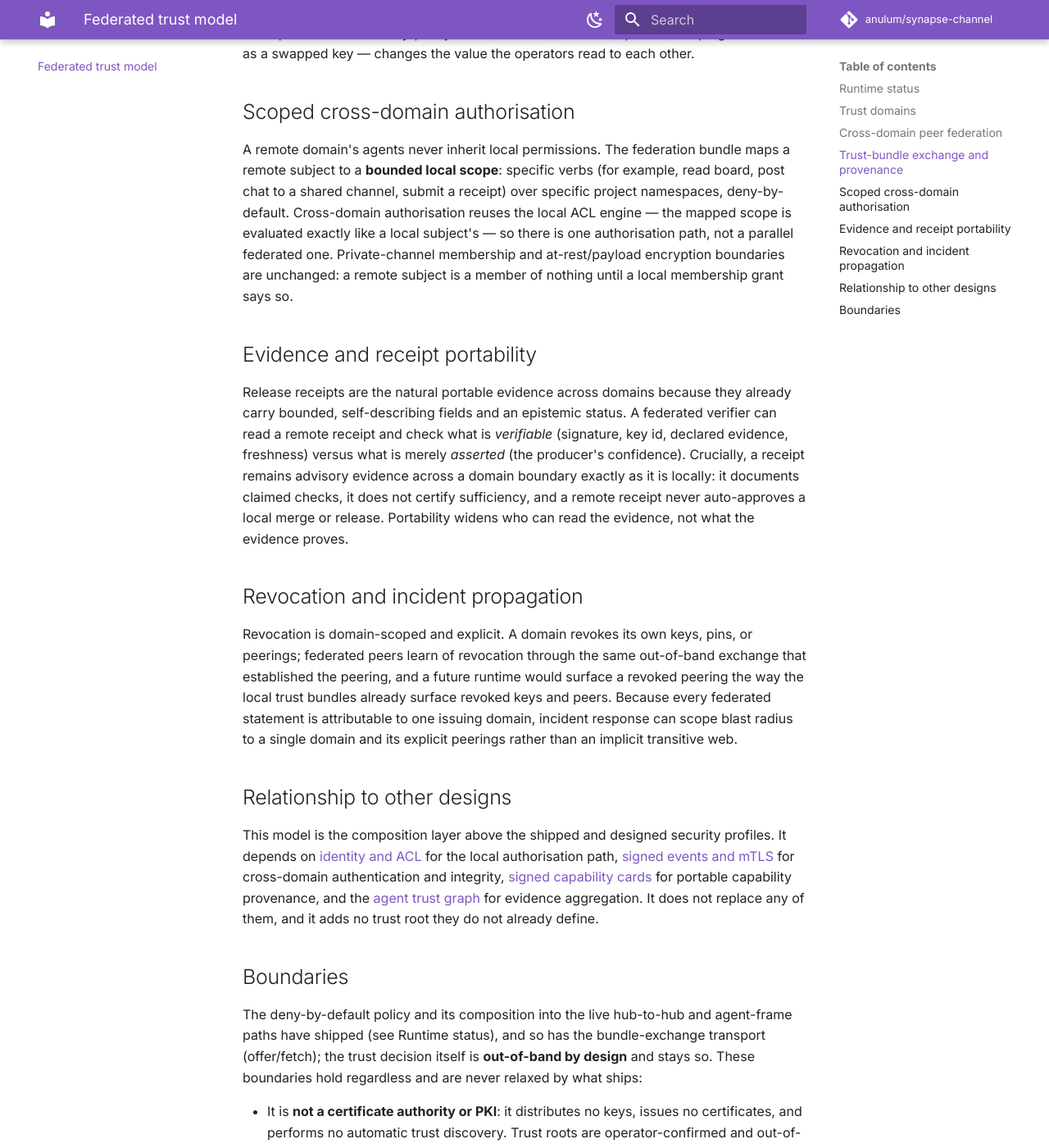
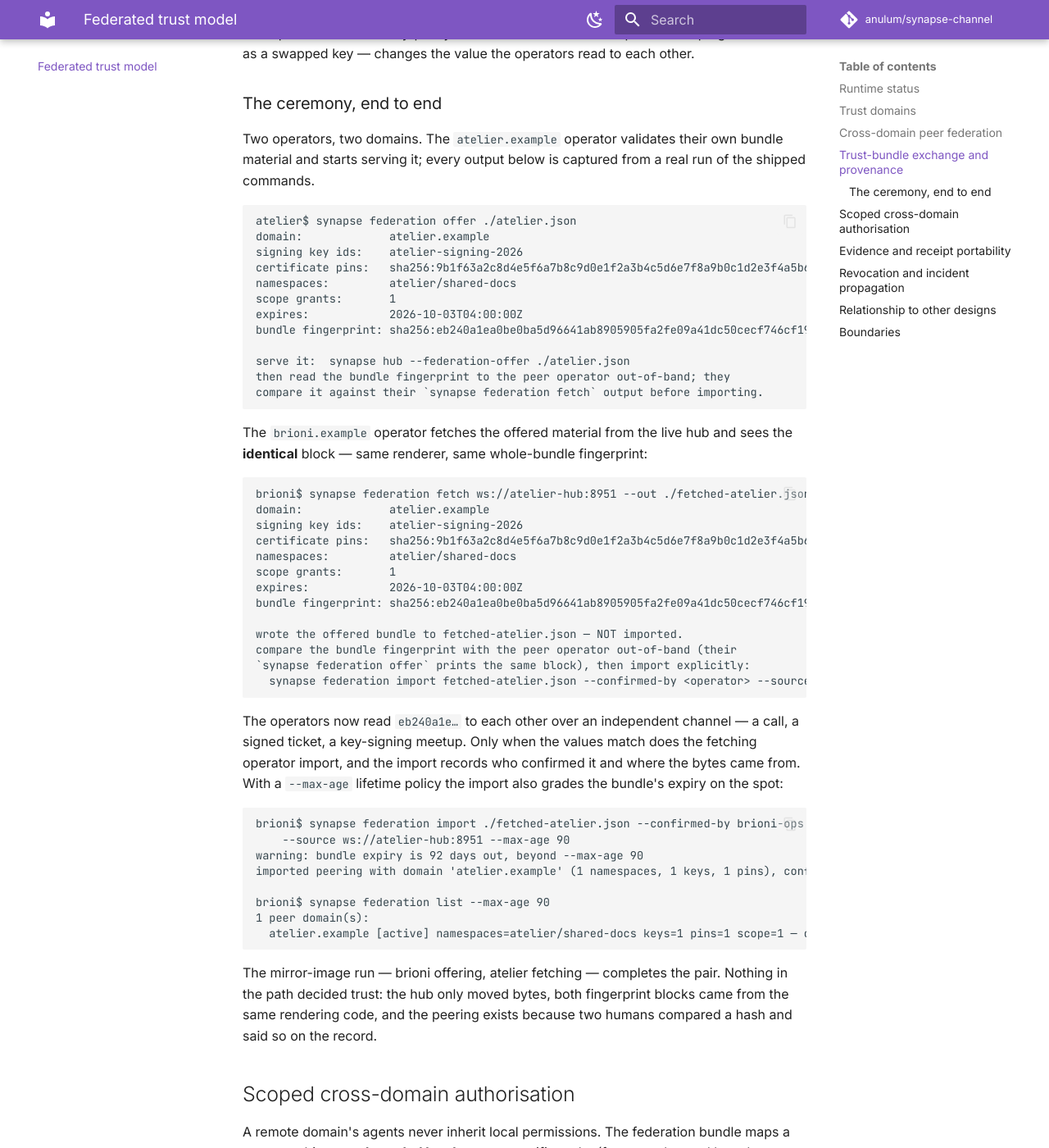
Before and after one commit to anulum/synapse-channel, an MkDocs documentation site: the page built from docs/federated-trust-model.md, in a window 1280 px wide and 1400 px high, scrolled down 3832 px. Shown: the whole window at 82% size. Built offline with MkDocs 1.6.1 and Material for MkDocs 9.7.7, drawn with Linux system fonts in a browser that asks for light colours; comment, search, counter and statistics services are not loaded.

Commit message:
Walk the exchange ceremony end to end with captured outputs
The federated trust model design doc now shows the whole two-operator
ceremony as it actually runs: the offering side's fingerprint block,
the fetching side's identical block from a live hub, the out-of-band
comparison moment, and the confirmed import - including the --max-age
lifetime grading catching a 92-day expiry against a 90-day policy.
Every output is captured from a real two-hub run of the shipped
commands; only paths and URIs are renamed for the page. The example
signing-key identifier is allowlisted for the secret scanner: it is a
label the ceremony prints by design, not key material.

Verified: outputs captured from a live run of synapse federation offer/fetch/import in this session; the sha256 values are the tool's own rendered fingerprints
Authored by Anulum Fortis & Arcane Sapience (protoscience@anulum.li)

````diff
--- a/docs/federated-trust-model.md
+++ b/docs/federated-trust-model.md
@@ -160,6 +160,68 @@ canonical bundle means an in-path alteration of *any* policy content — an adde
 namespace or scope grant as much as a swapped key — changes the value the operators
 read to each other.
 
+### The ceremony, end to end
+
+Two operators, two domains. The `atelier.example` operator validates their own
+bundle material and starts serving it; every output below is captured from a real
+run of the shipped commands.
+
+```text
+atelier$ synapse federation offer ./atelier.json
+domain:             atelier.example
+signing key ids:    atelier-signing-2026
+certificate pins:   sha256:9b1f63a2c8d4e5f6a7b8c9d0e1f2a3b4c5d6e7f8a9b0c1d2e3f4a5b6c7d8e9f0
+namespaces:         atelier/shared-docs
+scope grants:       1
+expires:            2026-10-03T04:00:00Z
+bundle fingerprint: sha256:eb240a1ea0be0ba5d96641ab8905905fa2fe09a41dc50cecf746cf19776ad47d
+
+serve it:  synapse hub --federation-offer ./atelier.json
+then read the bundle fingerprint to the peer operator out-of-band; they
+compare it against their `synapse federation fetch` output before importing.
+```
+
+The `brioni.example` operator fetches the offered material from the live hub and
+sees the **identical** block — same renderer, same whole-bundle fingerprint:
+
+```text
+brioni$ synapse federation fetch ws://atelier-hub:8951 --out ./fetched-atelier.json
+domain:             atelier.example
+signing key ids:    atelier-signing-2026
+certificate pins:   sha256:9b1f63a2c8d4e5f6a7b8c9d0e1f2a3b4c5d6e7f8a9b0c1d2e3f4a5b6c7d8e9f0
+namespaces:         atelier/shared-docs
+scope grants:       1
+expires:            2026-10-03T04:00:00Z
+bundle fingerprint: sha256:eb240a1ea0be0ba5d96641ab8905905fa2fe09a41dc50cecf746cf19776ad47d
+
+wrote the offered bundle to fetched-atelier.json — NOT imported.
+compare the bundle fingerprint with the peer operator out-of-band (their
+`synapse federation offer` prints the same block), then import explicitly:
+  synapse federation import fetched-atelier.json --confirmed-by <operator> --source ws://atelier-hub:8951
+```
+
+The operators now read `eb240a1e…` to each other over an independent channel — a
+call, a signed ticket, a key-signing meetup. Only when the values match does the
+fetching operator import, and the import records who confirmed it and where the
+bytes came from. With a `--max-age` lifetime policy the import also grades the
+bundle's expiry on the spot:
+
+```text
+brioni$ synapse federation import ./fetched-atelier.json --confirmed-by brioni-ops \
+    --source ws://atelier-hub:8951 --max-age 90
+warning: bundle expiry is 92 days out, beyond --max-age 90
+imported peering with domain 'atelier.example' (1 namespaces, 1 keys, 1 pins), confirmed by brioni-ops
+
+brioni$ synapse federation list --max-age 90
+1 peer domain(s):
+  atelier.example [active] namespaces=atelier/shared-docs keys=1 pins=1 scope=1 — confirmed by brioni-ops from ws://atelier-hub:8951, imported 0 day(s) ago
+```
+
+The mirror-image run — brioni offering, atelier fetching — completes the pair.
+Nothing in the path decided trust: the hub only moved bytes, both fingerprint
+blocks came from the same rendering code, and the peering exists because two
+humans compared a hash and said so on the record.
+
 ## Scoped cross-domain authorisation
 
 A remote domain's agents never inherit local permissions. The federation bundle
````
Also changed, not shown: CHANGELOG.md (+7 -0 lines), .gitleaks.toml.
